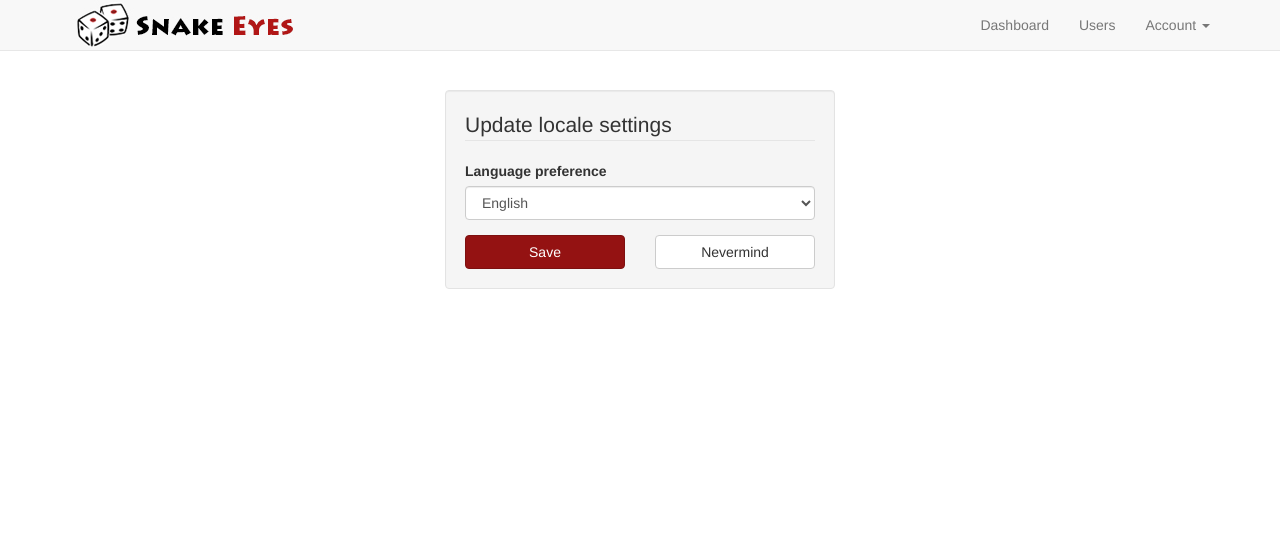
After one commit to cpngit/mainwebpython, a Flask app: page /settings/update_locale in a window 1280 px wide. The commit adds this page. Shown: the top 549 px of the page. Run offline with Flask 2, Linux system fonts and the light colour scheme; the visitor is signed in with stand-in values (Sample User, id 1); data comes from the database, SQL or seed files in the repository; some libraries are stand-ins or nearby versions.

Commit message:
Internalization and finished

```diff
--- a/App/app.py
+++ b/App/app.py
@@ -4,8 +4,8 @@ import logging
 from logging.handlers import SMTPHandler
 
 from werkzeug.contrib.fixers import ProxyFix
-
-from flask import Flask, render_template
+from flask_login import current_user
+from flask import Flask, render_template, request
 from celery import Celery
 import base64
 # from itsdangerous import URLSafeTimedSerializer
@@ -20,7 +20,8 @@ from App.extensions import (
     mail,
     csrf,
     db,
-    login_manager
+    login_manager,
+    babel
 )
 
 CELERY_TASK_LIST = [
@@ -81,6 +82,7 @@ def create_app(settings_override=None):
     app.register_blueprint(user)
     extensions(app)
     authentication(app, User)
+    locale(app)
 
     return app
 
@@ -97,6 +99,7 @@ def extensions(app):
     csrf.init_app(app)
     db.init_app(app)
     login_manager.init_app(app)
+    babel.init_app(app)
 
     return None
 
@@ -140,6 +143,22 @@ def authentication(app, user_model):
 
         # finally, return None if both methods did not login the user
         return None
+
+
+def locale(app):
+    """
+    Initialize a locale for the current request.
+
+    :param app: Flask application instance
+    :return: str
+    """
+    @babel.localeselector
+    def get_locale():
+        if current_user.is_authenticated:
+            return current_user.locale
+
+        accept_languages = app.config.get('LANGUAGES').keys()
+        return request.accept_languages.best_match(accept_languages)
 
 
 def middleware(app):
--- a/App/blueprints/user/forms.py
+++ b/App/blueprints/user/forms.py
@@ -1,10 +1,11 @@
 from flask_wtf import Form
-from wtforms import HiddenField, StringField, PasswordField
+from wtforms import HiddenField, StringField, PasswordField, SelectField
 from wtforms.validators import ValidationError, DataRequired, Email
 from wtforms.validators import Length, Optional, Regexp
 # from wtforms_components import EmailField, Email, Unique
 
-from lib.util_wtforms import ModelForm
+from config.settings import LANGUAGES
+from lib.util_wtforms import ModelForm, choices_from_dict
 from App.blueprints.user.models import User
 from App.blueprints.user.validations import ensure_identity_exists, \
     ensure_existing_password_matches
@@ -67,3 +68,9 @@ class UpdateCredentials(ModelForm):
     email = StringField('Email Address',
                         [DataRequired(), Email(), Length(min=6, max=35)])
     password = PasswordField('Password', [Optional(), Length(8, 128)])
+
+
+class UpdateLocaleForm(Form):
+    locale = SelectField('Language preference', [DataRequired()],
+                         choices=choices_from_dict(LANGUAGES,
+                                                   prepend_blank=False))
--- a/App/blueprints/user/models.py
+++ b/App/blueprints/user/models.py
@@ -42,7 +42,8 @@ class User(UserMixin, ResourceMixin, db.Model):
     last_sign_in_on = db.Column(AwareDateTime())
     last_sign_in_ip = db.Column(db.String(45))
 
-    foobar = db.Column(db.String(128), unique=True, index=True)
+    # Additional settings.
+    locale = db.Column(db.String(5), nullable=False, server_default='en')
 
     def __init__(self, **kwargs):
         # Call Flask-SQLAlchemy's constructor.
--- a/App/blueprints/user/templates/user/settings.html
+++ b/App/blueprints/user/templates/user/settings.html
@@ -12,6 +12,10 @@
         <a href="{{ url_for('user.update_credentials') }}"
            class="list-group-item">
           Update email and password
+        </a>
+        <a href="{{ url_for('user.update_locale') }}"
+           class="list-group-item">
+          Update language
         </a>
         {% if current_user.username %}
           <span class="list-group-item quarter-faded text-muted">
--- /dev/null
+++ b/App/blueprints/user/templates/user/update_locale.html
@@ -0,0 +1,32 @@
+{% extends 'layouts/app.html' %}
+{% import 'macros/form.html' as f with context %}
+
+{% block title %}Update your language settings{% endblock %}
+
+{% block body %}
+  <div class="row">
+    <div class="col-md-4 col-md-offset-4 well">
+      {% call f.form_tag('user.update_locale') %}
+        <legend>Update locale settings</legend>
+
+        {% call f.form_group(form.locale, css_class='sm-margin-bottom') %}
+        {% endcall %}
+
+        <div class="row">
+          <div class="col-md-6">
+            <button type="submit" class="btn btn-primary btn-block">
+              Save
+            </button>
+          </div>
+          <div class="col-md-6">
+            <div class="visible-xs visible-sm sm-margin-top"></div>
+            <a href="{{ url_for('user.settings') }}"
+               class="btn btn-default btn-block">
+              Nevermind
+            </a>
+          </div>
+        </div>
+      {% endcall %}
+    </div>
+  </div>
+{% endblock %}
--- a/App/blueprints/user/views.py
+++ b/App/blueprints/user/views.py
@@ -20,7 +20,8 @@ from App.blueprints.user.forms import (
     PasswordResetForm,
     SignupForm,
     WelcomeForm,
-    UpdateCredentials)
+    UpdateCredentials,
+    UpdateLocaleForm)
 
 user = Blueprint('user', __name__, template_folder='templates')
 
@@ -168,3 +169,18 @@ def update_credentials():
         return redirect(url_for('user.settings'))
 
     return render_template('user/update_credentials.html', form=form)
+
+
+@user.route('/settings/update_locale', methods=['GET', 'POST'])
+@login_required
+def update_locale():
+    form = UpdateLocaleForm(locale=current_user.locale)
+
+    if form.validate_on_submit():
+        form.populate_obj(current_user)
+        current_user.save()
+
+        flash('Your locale settings have been updated.', 'success')
+        return redirect(url_for('user.settings'))
+
+    return render_template('user/update_locale.html', form=form)
--- a/App/extensions.py
+++ b/App/extensions.py
@@ -3,9 +3,11 @@ from flask_mail import Mail
 from flask_wtf import CsrfProtect
 from flask_sqlalchemy import SQLAlchemy
 from flask_login import LoginManager
+from flask_babel import Babel
 
 debug_toolbar = DebugToolbarExtension()
 mail = Mail()
 csrf = CsrfProtect()
 db = SQLAlchemy()
 login_manager = LoginManager()
+babel = Babel()
--- /dev/null
+++ b/babel.cfg
@@ -0,0 +1,3 @@
+[python: **.py]
+[jinja2: **/templates/**.html]
+extensions=jinja2.ext.autoescape,jinja2.ext.with_
--- a/requirements.txt
+++ b/requirements.txt
@@ -48,3 +48,4 @@ Faker==1.0.5
 flask-debugtoolbar==0.10.1
 Flask-Mail==0.9.1
 Flask-Login==0.4.1
+Flask-Babel==0.9
```
Also changed, not shown: App/tests/user/test_views.py (+33 -0 lines), cli/commands/cmd_babel.py (added, +70 -0 lines), config/settings.py (+8 -0 lines), App/translations/es/LC_MESSAGES/messages.po (added), App/translations/kl/LC_MESSAGES/messages.po (added), 3 other files.
